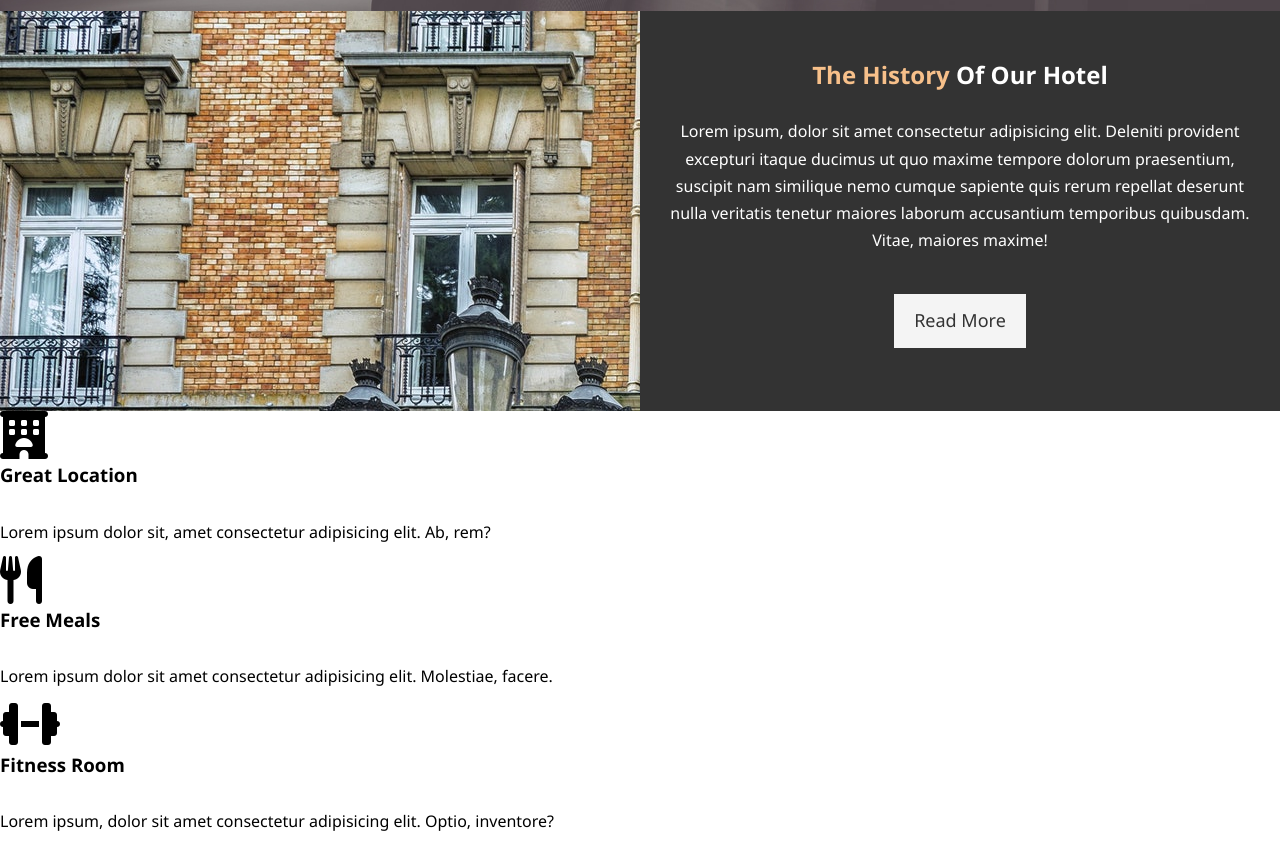
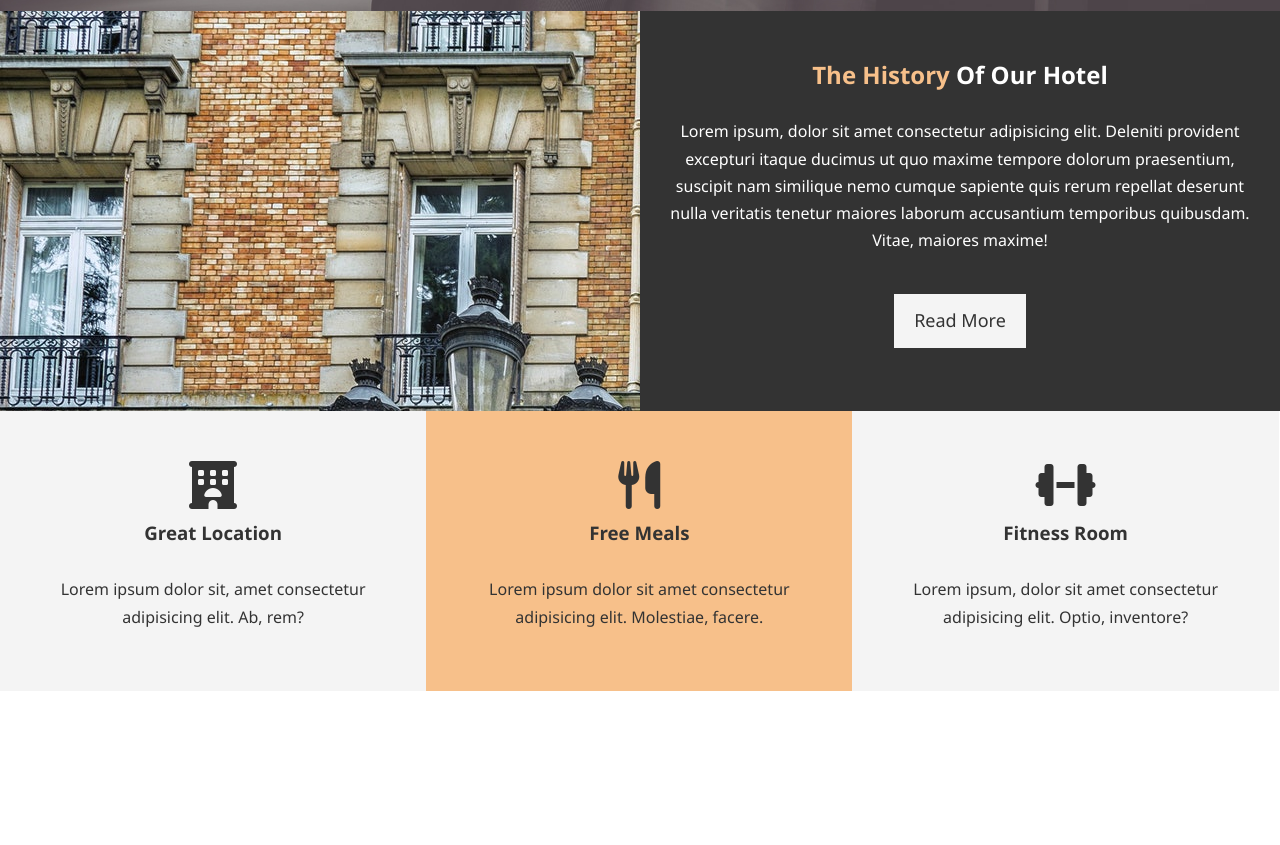
Before and after one commit to jacobsdar/Traversy-modern-html-and-css, a plain HTML site: page 3-Hotel-Website/index.html in a window 1280 px wide. Shown: the part 656-1501 px from the top of the page. After the commit the page ends 1347 px from the top, so only its background shows below. Drawn offline with Linux system fonts and the light colour scheme.

Commit message:
Add classes to html for styling and styled features section css
Add box class
Float box to left, give width, padding and align texgt in center
Target icons in features and give them bottom margin
Add bg-light class to two outer div boxes
Add bg-primary class to middle div box

```diff
--- a/3-Hotel-Website/css/style.css
+++ b/3-Hotel-Website/css/style.css
@@ -157,3 +157,15 @@ p {
 .info-content p {
     padding-bottom: 30px;
 }
+
+/* Features */
+.box {
+    float: left;
+    width: 33.3%;
+    padding: 50px;
+    text-align: center;
+}
+
+.box i {
+    margin-bottom: 10px;
+}
--- a/3-Hotel-Website/index.html
+++ b/3-Hotel-Website/index.html
@@ -41,17 +41,17 @@
         </div>
     </section>
     <section id="features">
-        <div class="box">
+        <div class="box bg-light">
             <i class="fas fa-hotel fa-3x"></i>
             <h3>Great Location</h3>
             <p>Lorem ipsum dolor sit, amet consectetur adipisicing elit. Ab, rem?</p>
         </div>
-        <div class="box">
+        <div class="box bg-primary">
             <i class="fas fa-utensils fa-3x"></i>
             <h3>Free Meals</h3>
             <p>Lorem ipsum dolor sit amet consectetur adipisicing elit. Molestiae, facere.</p>
         </div>
-        <div class="box">
+        <div class="box bg-light">
             <i class="fas fa-dumbbell fa-3x"></i>
             <h3>Fitness Room</h3>
             <p>Lorem ipsum, dolor sit amet consectetur adipisicing elit. Optio, inventore?</p>
```
